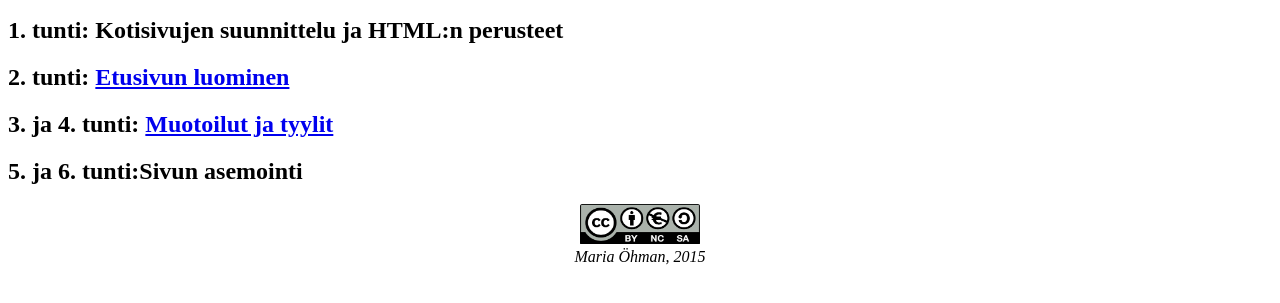
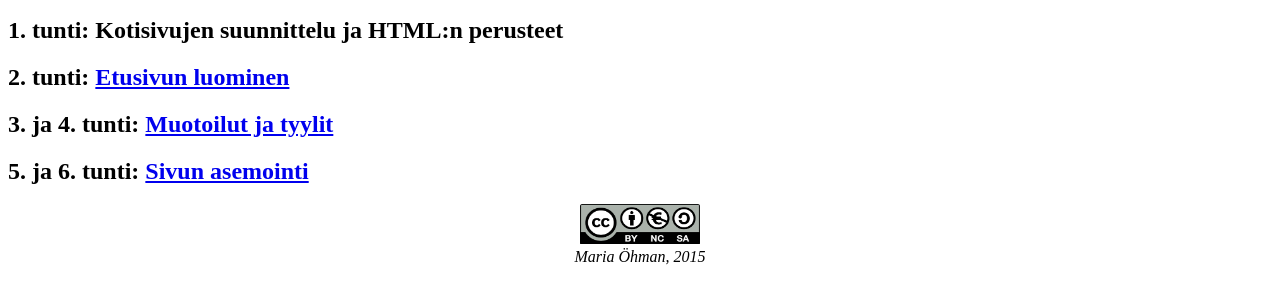
Before and after one commit to lepvakmedia/kotisivut, a plain HTML site: page index.html in a window 1280 px wide. Shown: the part 119-422 px from the top of the page. Drawn offline with Linux system fonts and the light colour scheme.

Commit message:
Update index.html

```diff
--- a/index.html
+++ b/index.html
@@ -17,7 +17,7 @@
         <h2>3. ja 4. tunti: <a href="https://docs.google.com/document/d/173Ds30857CC7YubC4P4-3p2IJGYFJuVDgHNM812R8Z4/edit?usp=sharing">
             Muotoilut ja tyylit</a></h2>
 
-        <h2>5. ja 6. tunti:Sivun asemointi </h2>
+        <h2>5. ja 6. tunti: <a href="palstat.html">Sivun asemointi</a> </h2>
 
 
          <p align="center">
```
